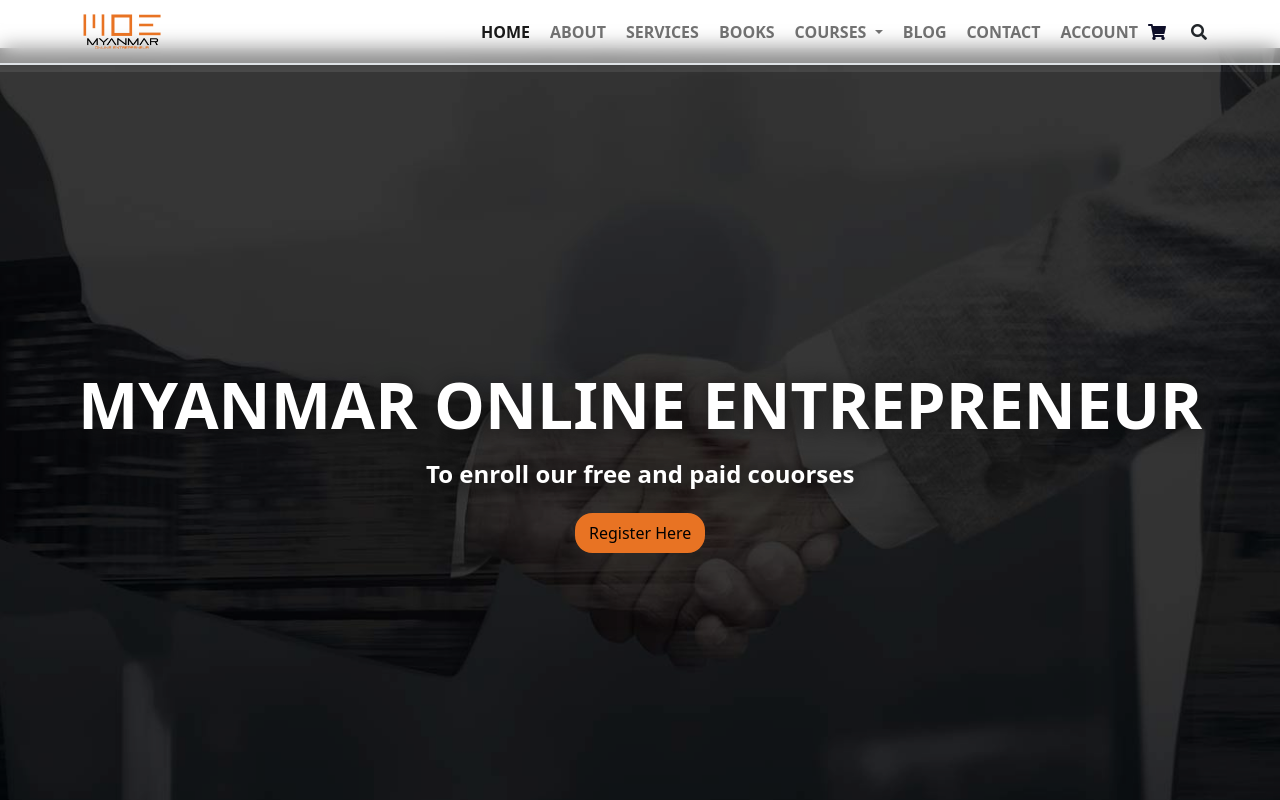
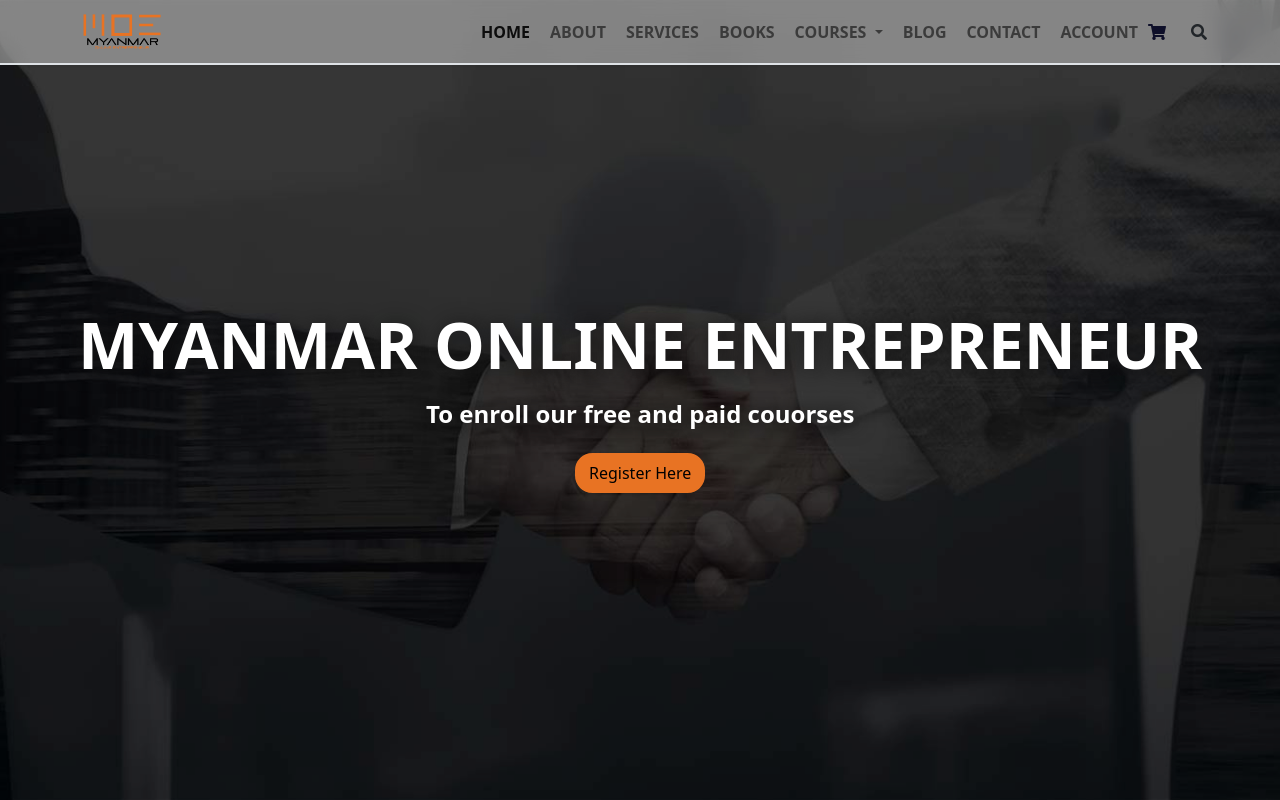
Before and after one commit to aungkyawhtwe1998/moe, a website: page index.html in a window 1280 px wide. Shown: the top 800 px of the page. Drawn offline with nearby package versions, Linux system fonts and the light colour scheme.

Commit message:
github page fix 8

```diff
--- a/index.html
+++ b/index.html
@@ -197,7 +197,7 @@
     </div>
   </nav>
   <!--End Nav Bar-->
-  <div class="container-fluid min-vh-100 home-bg mt-5 pt-4 px-0">
+  <div class="container-fluid min-vh-100 home-bg px-0">
     <div class="blog-overlay text-center">
       <h1 class="display-3 fw-bolder rounded mb-3 txt-shadow animate__animated animate__zoomIn animate__delay-2s">
         MYANMAR ONLINE ENTREPRENEUR</h1>
```
